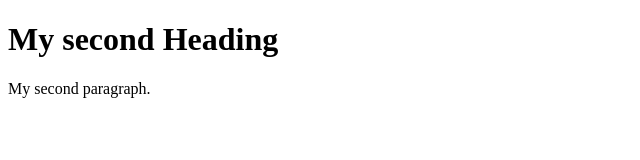
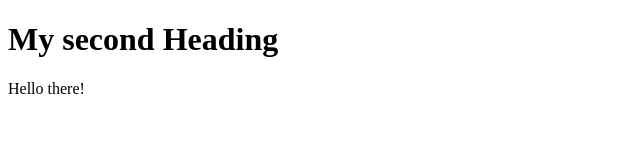
Before and after one commit to mitheshhh24fps/devexp2, a plain HTML site: page web.html in a window 1280 px wide. Shown: the whole page, without its empty margins (0-640 px from the left). Drawn offline with Linux system fonts and the light colour scheme.

Commit message:
Update web.html

```diff
--- a/web.html
+++ b/web.html
@@ -4,7 +4,7 @@
     <title>Devops</title>
 
 <h1>My second Heading</h1>
-<p>My second paragraph.</p>
+<p>Hello there!</p>
 
 </body>
 </html>
```
